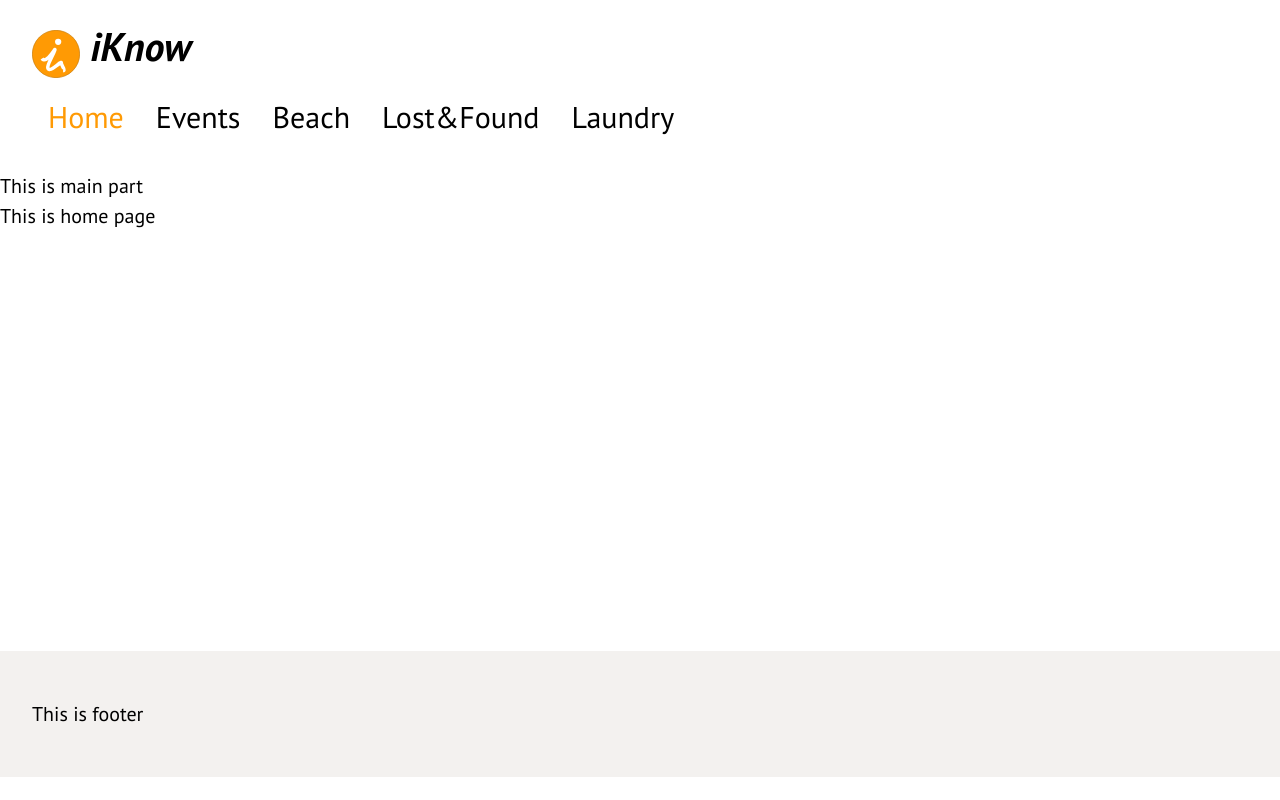
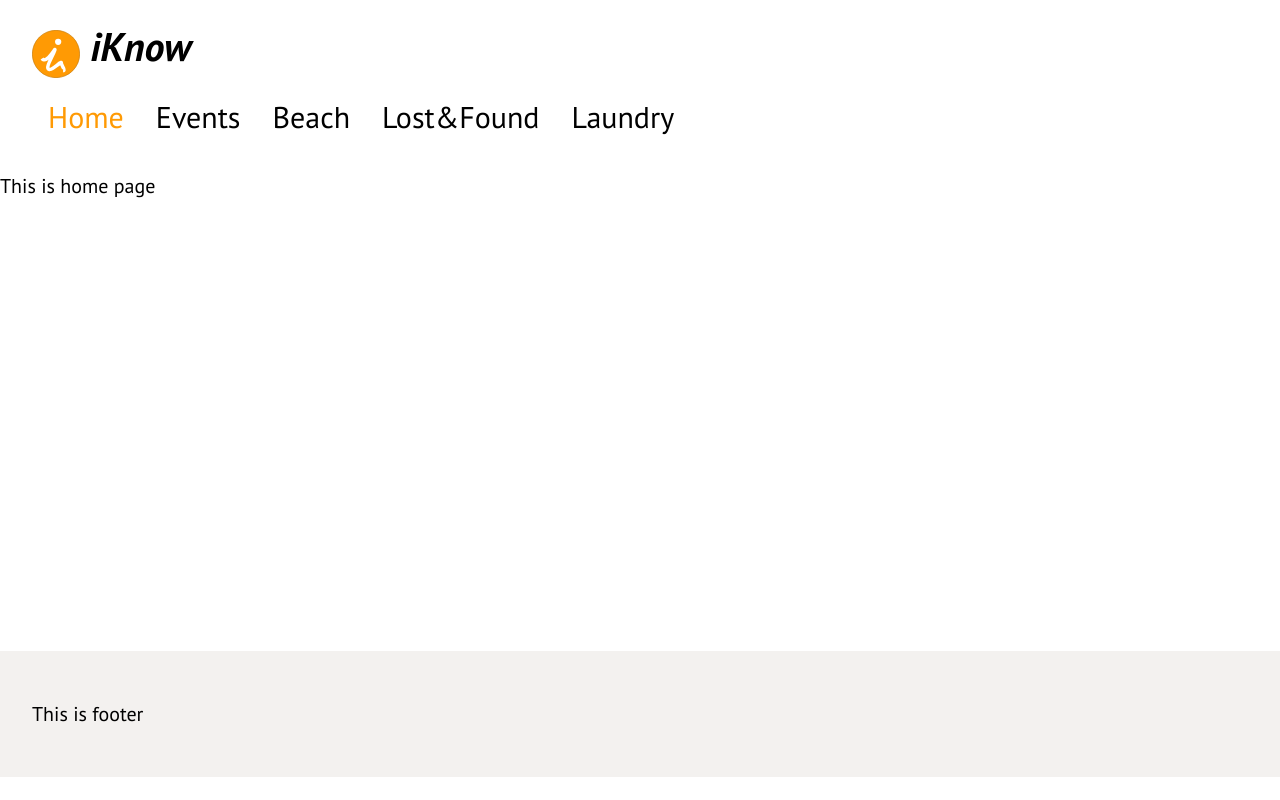
Before and after one commit to bch-team-summer-project/iknow, a React (Create React App) app: page / in a window 1280 px wide. Built offline with nearby package versions, Linux system fonts and the light colour scheme.

Commit message:
Add Events component

```diff
--- a/src/Main/Main.js
+++ b/src/Main/Main.js
@@ -1,19 +1,21 @@
 import React from "react";
 import { Switch, Route } from "react-router-dom";
 import Beaches from "./BeachTemp/Beaches";
+import Events from "./Event/Events";
 import Home from "./Home";
 
 const Main = () => {
   return (
     <main>
-      This is main part
       <Switch>
         <Route path="/" exact>
           <Home />
         </Route>
-        <Route path="/events"></Route>
+        <Route path="/events">
+          <Events />
+        </Route>
         <Route path="/water">
-          <Beaches/>
+          <Beaches />
         </Route>
         <Route path="/lost"></Route>
         <Route path="/laundry"></Route>
```
